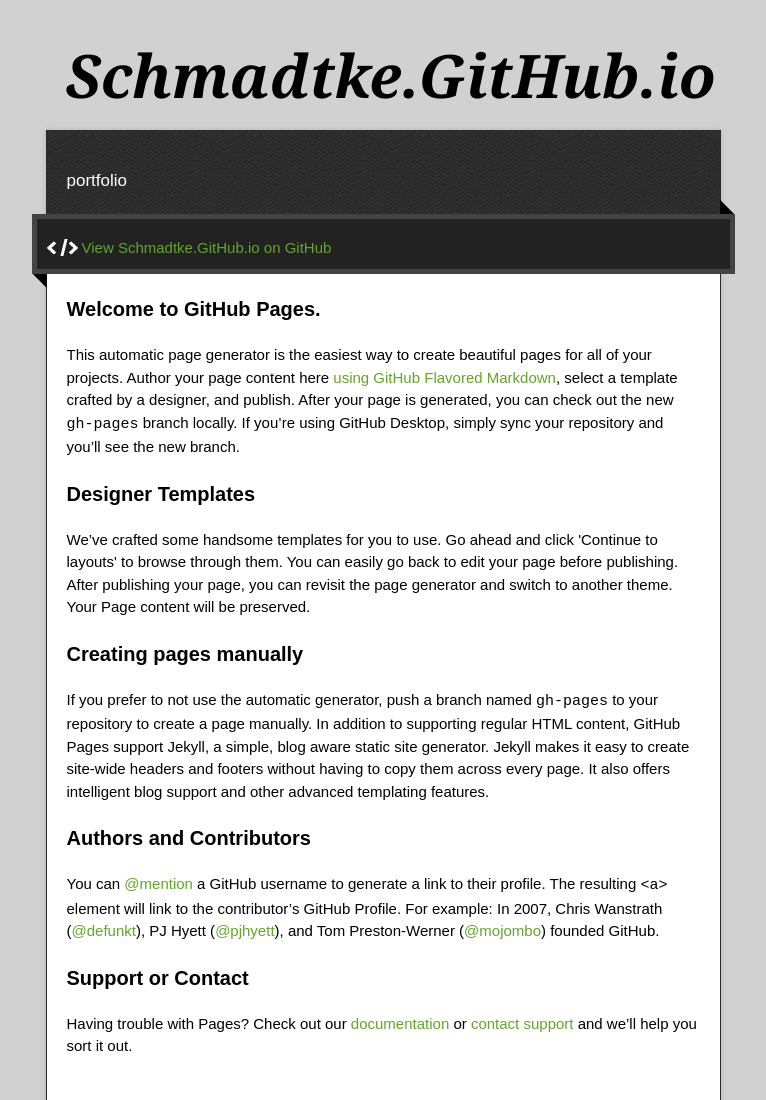
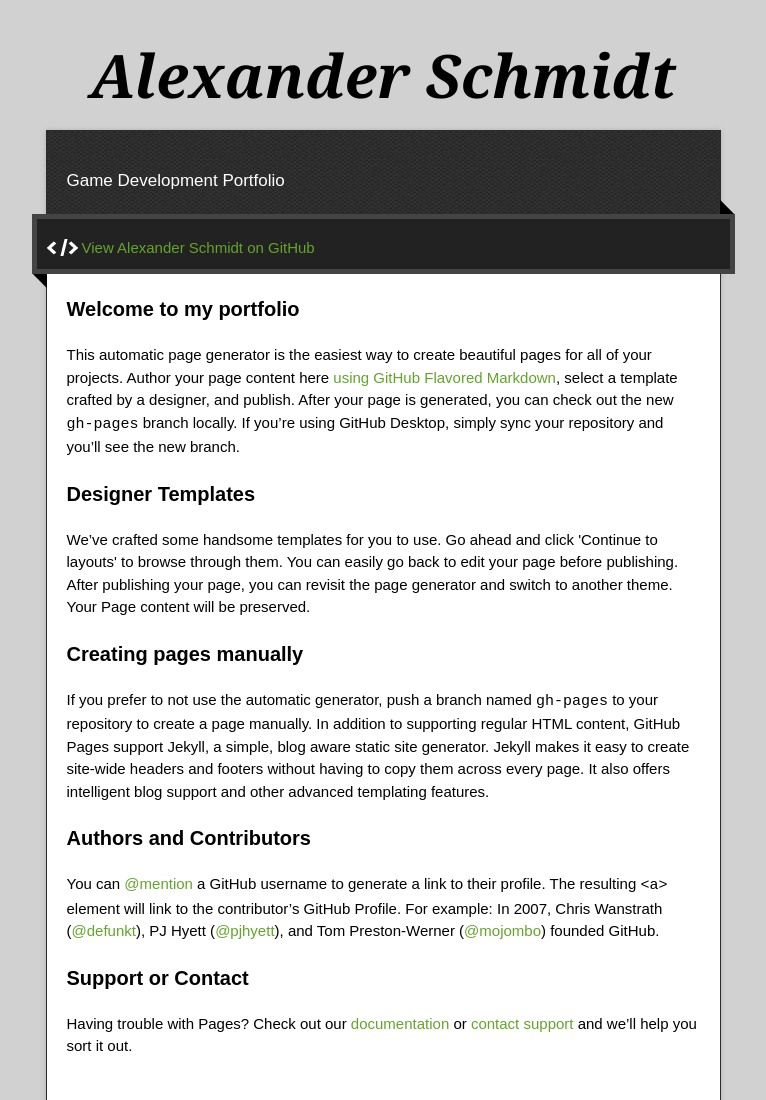
Before and after one commit to schmadtke/schmadtke.github.io, a plain HTML site: page index.html in a window 1280 px wide. Shown: the top 1100 px of the page, without its empty margins (257-1023 px from the left). Drawn offline with nearby package versions, Linux system fonts and the light colour scheme.

Commit message:
Replace master branch with page content via GitHub

```diff
--- a/index.html
+++ b/index.html
@@ -11,8 +11,8 @@
   <script type="text/javascript" src="https://ajax.googleapis.com/ajax/libs/jquery/1.7.1/jquery.min.js"></script>
   <script type="text/javascript" src="javascripts/script.js"></script>
 
-  <title>Schmadtke.GitHub.io</title>
-  <meta name="description" content="portfolio">
+  <title>Alexander Schmidt</title>
+  <meta name="description" content="Game Development Portfolio">
 
   <meta name="viewport" content="width=device-width,initial-scale=1">
 
@@ -22,20 +22,20 @@
 
   <div class="wrapper">
     <header>
-      <h1 class="title">Schmadtke.GitHub.io</h1>
+      <h1 class="title">Alexander Schmidt</h1>
     </header>
     <div id="container">
-      <p class="tagline">portfolio</p>
+      <p class="tagline">Game Development Portfolio</p>
       <div id="main" role="main">
         <div class="download-bar">
         <div class="inner">
-          <a href="https://github.com/schmadtke" class="code">View Schmadtke.GitHub.io on GitHub</a>
+          <a href="https://github.com/schmadtke" class="code">View Alexander Schmidt on GitHub</a>
         </div>
         <span class="blc"></span><span class="trc"></span>
         </div>
         <article class="markdown-body">
           <h3>
-<a id="welcome-to-github-pages" class="anchor" href="#welcome-to-github-pages" aria-hidden="true"><span class="octicon octicon-link"></span></a>Welcome to GitHub Pages.</h3>
+<a id="welcome-to-my-portfolio" class="anchor" href="#welcome-to-my-portfolio" aria-hidden="true"><span class="octicon octicon-link"></span></a>Welcome to my portfolio</h3>
 
 <p>This automatic page generator is the easiest way to create beautiful pages for all of your projects. Author your page content here <a href="https://guides.github.com/features/mastering-markdown/">using GitHub Flavored Markdown</a>, select a template crafted by a designer, and publish. After your page is generated, you can check out the new <code>gh-pages</code> branch locally. If you’re using GitHub Desktop, simply sync your repository and you’ll see the new branch.</p>
 
```
Also changed, not shown: params.json (+1 -1 lines).
